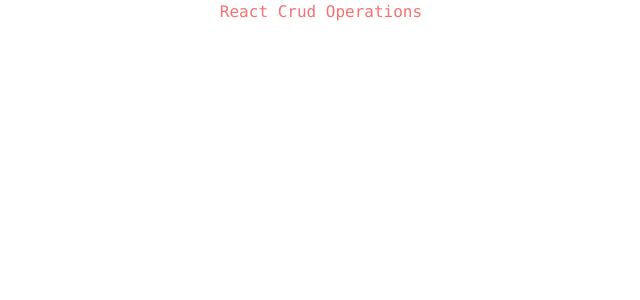
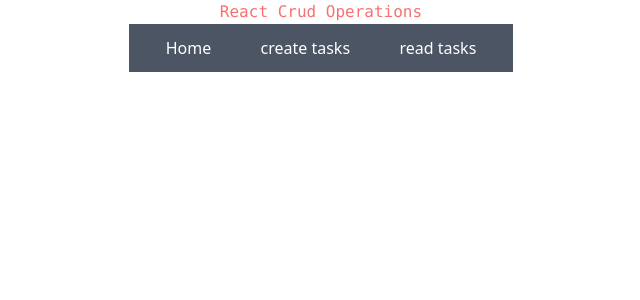
Before and after one commit to shivaprasadyanala/crud-app, a React (Create React App) app: page / in a window 1280 px wide. Shown: the top 300 px of the page, without its empty margins (319-959 px from the left). Built offline with nearby package versions, Linux system fonts and the light colour scheme.

Commit message:
added nav-bar

```diff
--- a/src/App.js
+++ b/src/App.js
@@ -1,13 +1,30 @@
 import Create from './components/create';
 import Read from './components/read';
 import Update from './components/update';
-import { BrowserRouter as Router, Route, Routes } from 'react-router-dom'
+import { BrowserRouter as Router, Route, Routes, Link } from 'react-router-dom'
 function App() {
   return (
     // <Create />
     <Router>
       <div className="main">
         <h1 className="main-header text-red-400 font-mono text-center">React Crud Operations</h1>
+        <div className="grid justify-items-center">
+          <nav className="bg-gray-600 text-white w-96 p-3">
+            <ul className="flex flex-row place-content-around">
+              <li>
+                <Link to="/">Home</Link>
+              </li>
+              <li>
+                <Link to="/create">create tasks</Link>
+              </li>
+              <li>
+                <Link to="/read">read tasks</Link>
+              </li>
+
+            </ul>
+          </nav>
+
+        </div>
         <div>
           <Routes>
             <Route path="/create" element={<Create />} />
```
